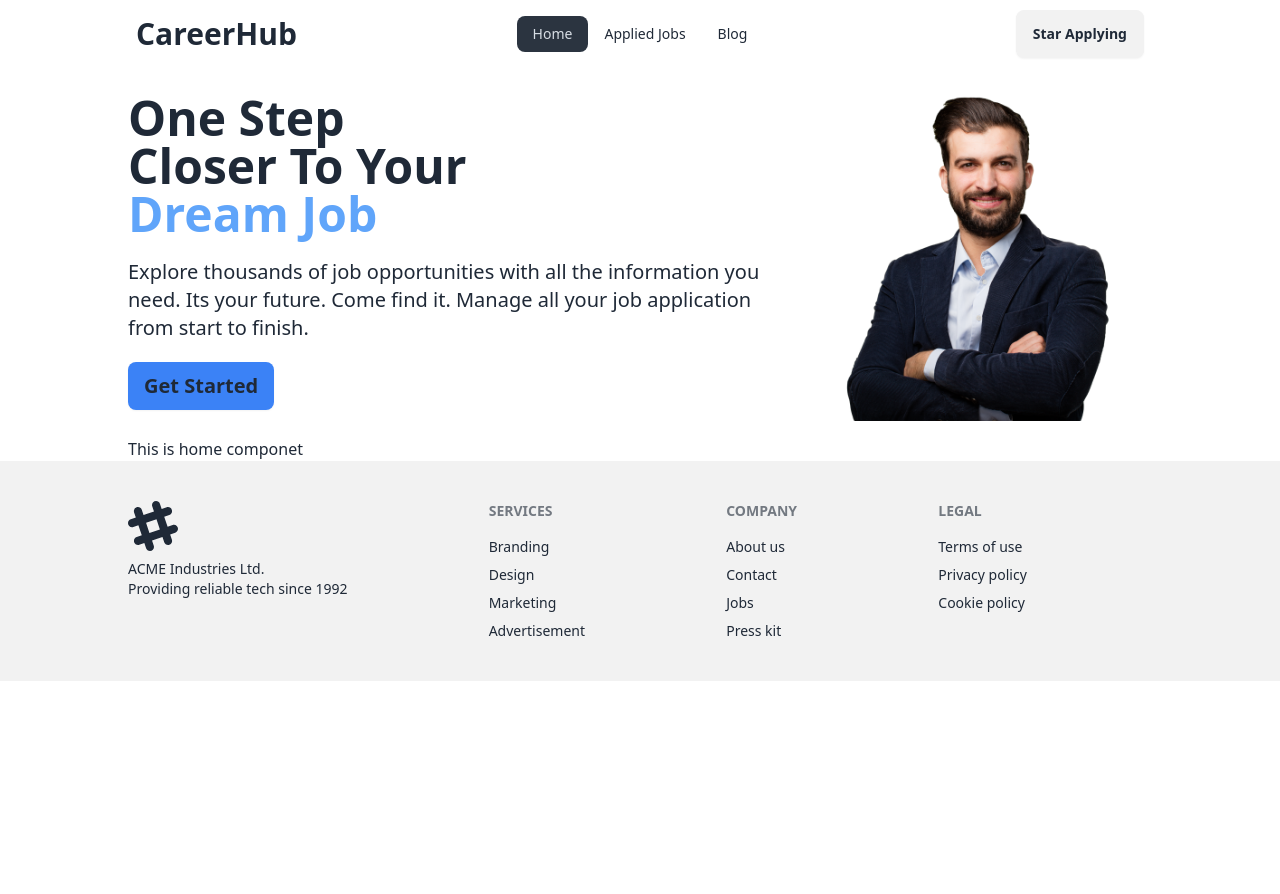
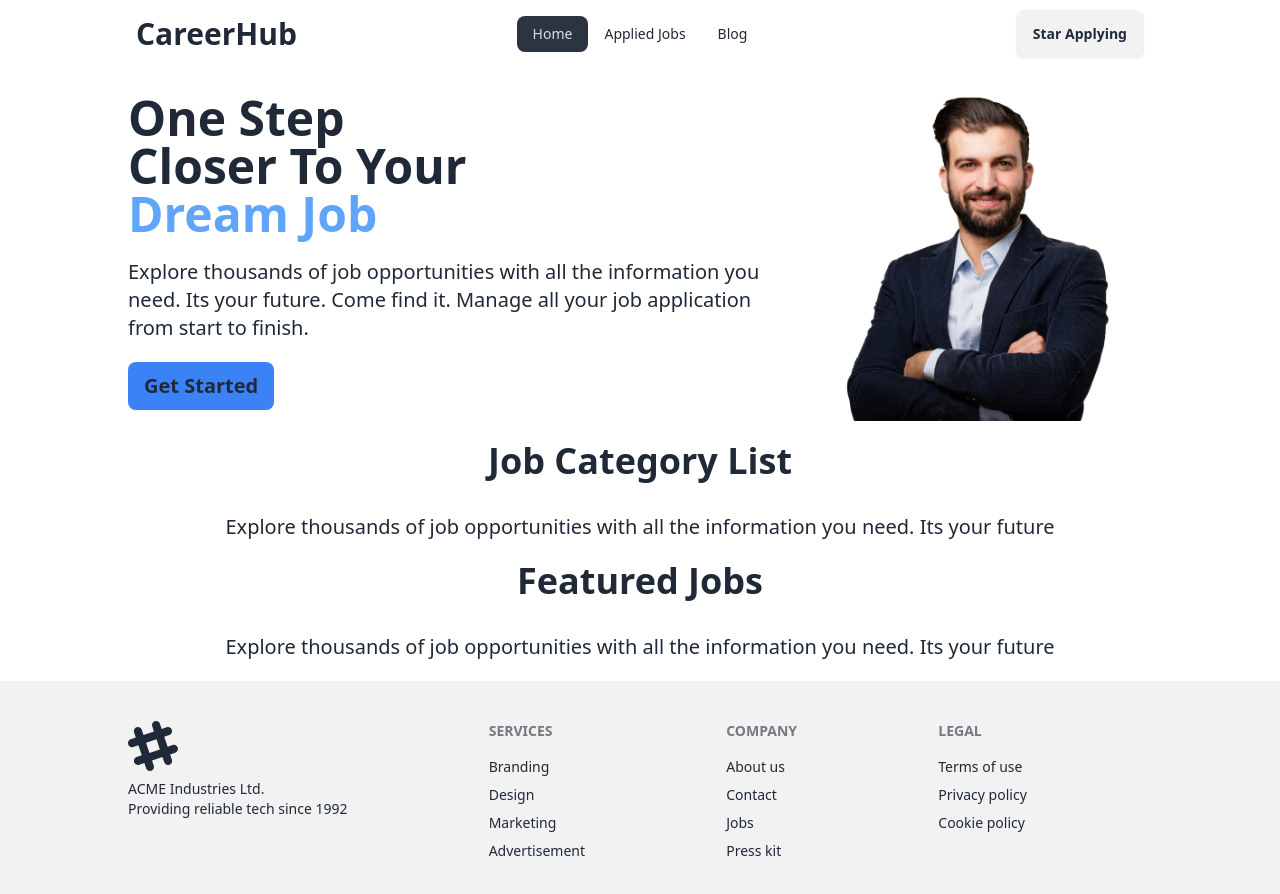
Before and after one commit to Sawon-52/react-career-hub, a React (Vite) app: page / in a window 1280 px wide. Shown: the top 894 px of the page. Before the commit the page ends 800 px from the top, so only its background shows below. Built offline with nearby package versions, Linux system fonts and the light colour scheme.

Commit message:
created jobCategory and FeaturedJob component and attached it home component

```diff
--- a/package.json
+++ b/package.json
@@ -12,6 +12,7 @@
   "dependencies": {
     "localforage": "^1.10.0",
     "match-sorter": "^6.3.4",
+    "prop-types": "^15.8.1",
     "react": "^18.2.0",
     "react-dom": "^18.2.0",
     "react-router-dom": "^6.22.3",
--- /dev/null
+++ b/src/Components/FeaturedJob/FeaturedJob.jsx
@@ -0,0 +1,11 @@
+import HomeTitle from "../HomeTitle/HomeTitle";
+
+const FeaturedJob = () => {
+  return (
+    <div>
+      <HomeTitle title={"Featured Jobs"} description={"Explore thousands of job opportunities with all the information you need. Its your future"}></HomeTitle>
+    </div>
+  );
+};
+
+export default FeaturedJob;
--- a/src/Components/Home/Home.jsx
+++ b/src/Components/Home/Home.jsx
@@ -1,10 +1,14 @@
 import Banner from "../Banner/Banner";
+import FeaturedJob from "../FeaturedJob/FeaturedJob";
+import JobCategory from "../JobCategory/JobCategory";
 
 const Home = () => {
   return (
     <div className="w-4/5 mx-auto">
       <Banner></Banner>
-      <h2>This is home componet</h2>
+      {/* <h2>This is home componet</h2> */}
+      <JobCategory></JobCategory>
+      <FeaturedJob></FeaturedJob>
     </div>
   );
 };
--- /dev/null
+++ b/src/Components/HomeTitle/HomeTitle.jsx
@@ -0,0 +1,16 @@
+import PropTypes from "prop-types";
+const HomeTitle = ({ title, description }) => {
+  return (
+    <div className="flex flex-col items-center gap-8 my-5">
+      <h1 className="text-4xl font-bold">{title}</h1>
+      <p className="text-xl ">{description}</p>
+    </div>
+  );
+};
+
+HomeTitle.propTypes = {
+  title: PropTypes.string.isRequired,
+  description: PropTypes.string.isRequired,
+};
+
+export default HomeTitle;
--- /dev/null
+++ b/src/Components/JobCategory/JobCategory.jsx
@@ -0,0 +1,11 @@
+import HomeTitle from "../HomeTitle/HomeTitle";
+
+const JobCategory = () => {
+  return (
+    <div>
+      <HomeTitle title={"Job Category List"} description={"Explore thousands of job opportunities with all the information you need. Its your future"}></HomeTitle>
+    </div>
+  );
+};
+
+export default JobCategory;
```
Also changed, not shown: 1 other file (tests, documents, lock files or other folders).
